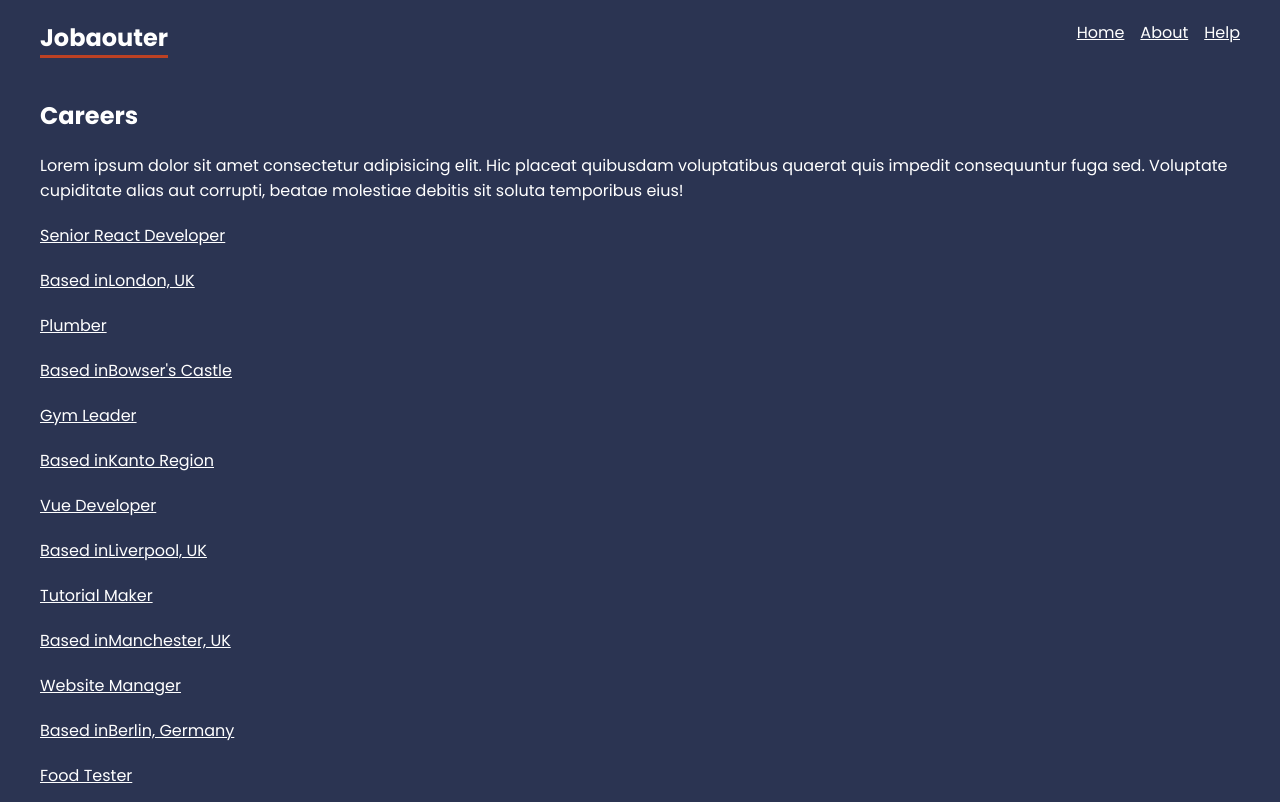
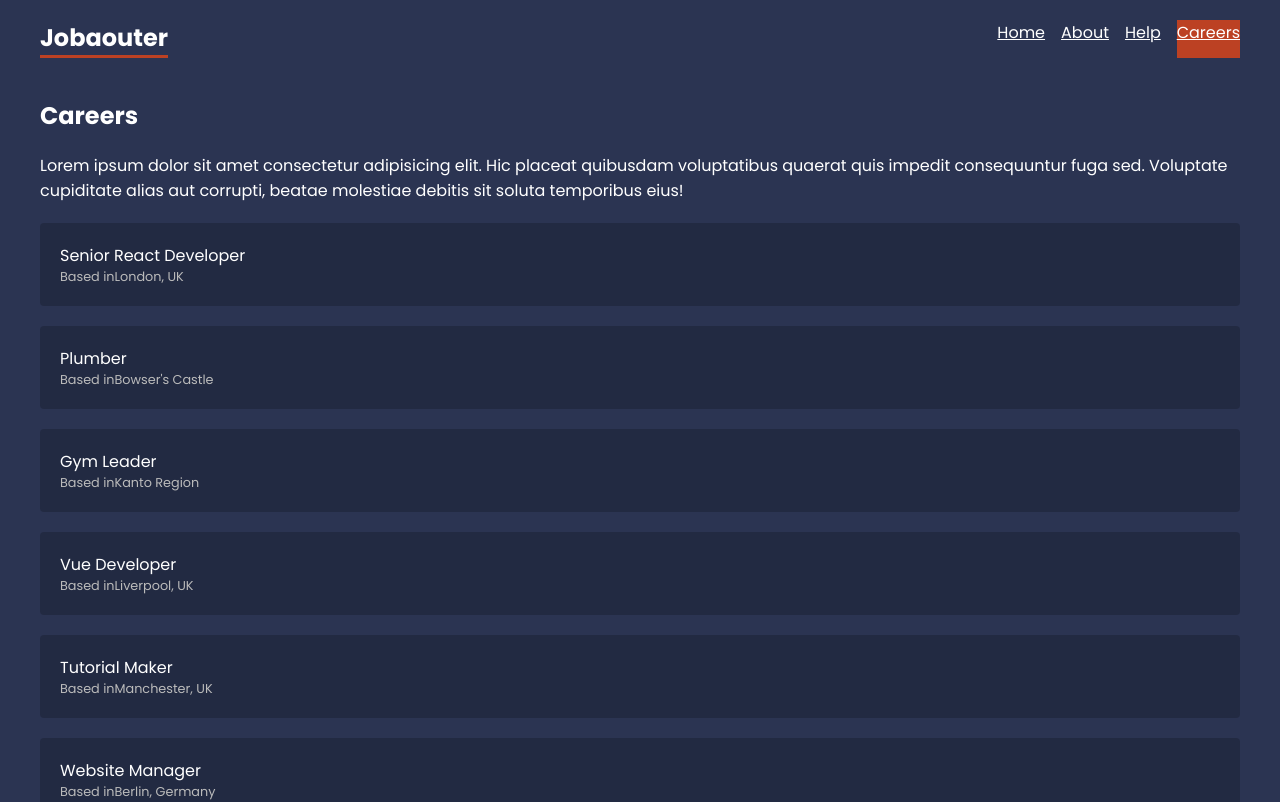
Before and after one commit to nijikoto/jobarouter, a React (Create React App) app: page /careers in a window 1280 px wide. Shown: the top 802 px of the page. Built offline with nearby package versions, Linux system fonts and the light colour scheme; data requests are answered from the project's data file.

Commit message:
feat:add css style for careers and add navlink to careers

```diff
--- a/src/index.css
+++ b/src/index.css
@@ -104,7 +104,27 @@ form label span {
   margin-bottom: 10px;
 }
 /* careers list */
+.careers > a {
+  display: block;
+  background: rgba(0, 0, 0, 0.2);
+  padding: 20px;
+  border-radius: 4px;
+  margin: 20px 0;
+  text-decoration: none;
+}
 
+.careers > a:hover p {
+  color: var(--primary);
+}
+
+.careers p {
+  margin: 0;
+}
+
+.careers > a p:last-child {
+  font-size: 0.8em;
+  color: #bbb;
+}
 /* careers details */
 
 /* breadcrumbs */
--- a/src/layouts/RootLayout.js
+++ b/src/layouts/RootLayout.js
@@ -9,6 +9,7 @@ export default function RootLayout() {
           <NavLink to="/">Home</NavLink>
           <NavLink to="about">About</NavLink>
           <NavLink to="help">Help</NavLink>
+          <NavLink to="careers">Careers</NavLink>
         </nav>
       </header>
       <main>
```
